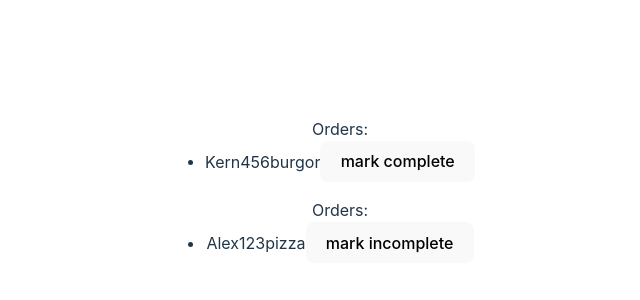
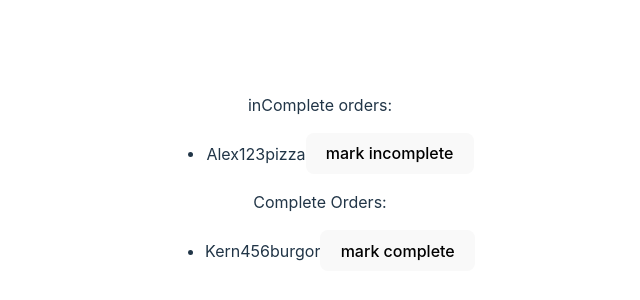
Before and after one commit to Kernapillar/Kern_Family_Zoo, a React (Vite) app in the folder kern_family_zoo_frontend/: page / in a window 1280 px wide. Shown: the part 210-510 px from the top of the page, without its empty margins (320-960 px from the left). Built offline with nearby package versions, Linux system fonts and the light colour scheme.

Commit message:
Added Picture Schema

```diff
--- a/kern_family_zoo_frontend/src/App.jsx
+++ b/kern_family_zoo_frontend/src/App.jsx
@@ -4,17 +4,36 @@ import { OrderForm } from './components/OrderForm'
 import './App.css'
 
 function App() {
-  const [state, setState] = useState({
-    completeOrders: {1: {id: 1, name: "Alex", address: "123", items:"pizza", isComplete: true}},
-    incompleteOrders: {1: {id: 2, name: "Kern", address: "456", items:"burgor", isComplete: false}}
-  })
+  const [state, setState] = useState({1: {id: 1, name: "Alex", address: "123", items:"pizza", isComplete: true},
+     2: {id: 2, name: "Kern", address: "456", items:"burgor", isComplete: false}}
+  )
 
+  // const [filtered, setFiltered] = filterComplete(state)
 
+  const toggleComplete = (id) => {
+    setState()
+  };
+
+  const filterComplete = (state) => {
+    let complete = [];
+    let inComplete = [];
+    for (let ord of Object.values(state)) {
+      console.log("ORD", ord);
+      if (ord.isComplete) {
+        complete.push(ord);
+      } else {
+        inComplete.push(ord);
+      }
+    }
+    return [complete, inComplete]
+  };
 
   return (
     <div className="App">
-      <Orders  orders={Object.values(state.incompleteOrders)}/>
-      <Orders  orders={Object.values(state.completeOrders)}/>
+      inComplete orders:
+      <Orders  orders={filterComplete(state)[0]}/>
+      Complete Orders:
+      <Orders  orders={filterComplete(state)[1]}/>
     </div>
   )
 }
--- a/kern_family_zoo_frontend/src/components/Order.jsx
+++ b/kern_family_zoo_frontend/src/components/Order.jsx
@@ -1,15 +1,21 @@
 import React from "react";
+import { useState } from "react";
+
 export const Order = ({order}) => {
+
+    const [isComp, setIsComp] = useState(order.isComplete)
+
     const toggleCompletion = () => {
-        console.log(order.isComplete);
+        setIsComp(!isComp);
     }
+
     return(
         <li className="order">
             <span>{order.name}</span>
             <span>{order.address}</span>
             <span>{order.items}</span>
 
-            <button onClick={toggleCompletion} >{order.isComplete ? "mark incomplete" : "mark complete"}</button>
+            <button onClick={() => toggleCompletion()}>{isComp ? "mark incomplete" : "mark complete"}</button>
         </li>
     )
 };
--- a/kern_family_zoo_frontend/src/components/Orders.jsx
+++ b/kern_family_zoo_frontend/src/components/Orders.jsx
@@ -7,7 +7,7 @@ export const Orders = ({orders}) => { // functional component version
 
     return (
         <ul className="orders-list">
-            Orders: {ordersList}
+            {ordersList}
         </ul>
     )
 };
```
Also changed, not shown: 1 other file (tests, documents, lock files or other folders).
